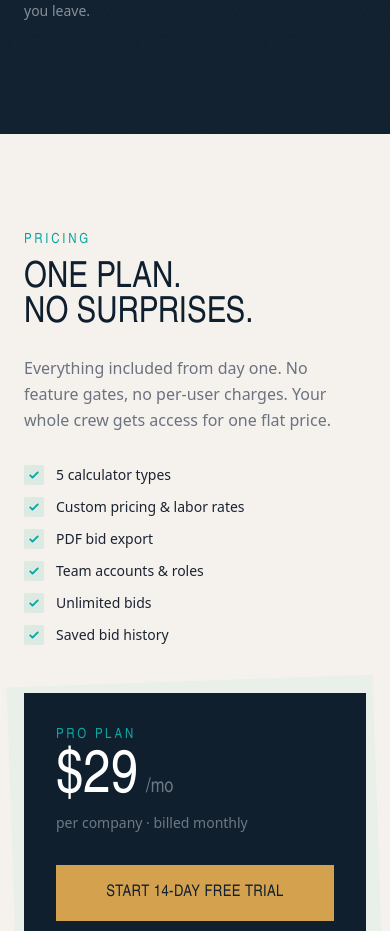
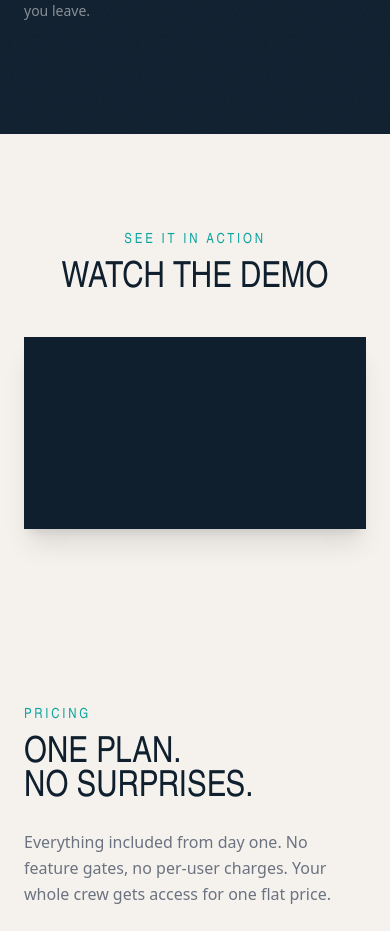
Before and after one commit to smwein/Painting-App, a React (Vite) app: page / in a window 390 px wide. Shown: the part 2680-3611 px from the top of the page. Built offline with nearby package versions, Linux system fonts and the light colour scheme; no server answers; a web font is replaced by a local one.

Commit message:
feat: add YouTube demo video to landing page
Embed the CoatCalc demo video between "How It Works" and "Pricing" sections
with scroll-reveal animation and responsive aspect-ratio container.

Co-Authored-By: Claude Opus 4.6 (1M context) <noreply@anthropic.com>

```diff
--- a/src/pages/Landing.tsx
+++ b/src/pages/Landing.tsx
@@ -204,6 +204,25 @@ export function Landing() {
         </div>
       </section>
 
+      {/* ──────── Demo Video ──────── */}
+      <section className="max-w-6xl mx-auto px-6 pt-24 pb-20">
+        <div className="reveal text-center mb-10">
+          <p className="font-display text-sm font-700 uppercase tracking-[0.2em] text-[#0ea5a0] mb-3">See It In Action</p>
+          <h2 className="font-display text-4xl sm:text-5xl font-900 uppercase leading-[0.95] text-[#0f1f2e]">
+            Watch the Demo
+          </h2>
+        </div>
+        <div className="reveal reveal-delay-1 relative w-full max-w-4xl mx-auto aspect-video bg-[#0f1f2e] shadow-xl shadow-black/10">
+          <iframe
+            src="https://www.youtube.com/embed/Rmb7rPXtBMk"
+            title="CoatCalc Demo"
+            allow="accelerometer; autoplay; clipboard-write; encrypted-media; gyroscope; picture-in-picture"
+            allowFullScreen
+            className="absolute inset-0 w-full h-full"
+          />
+        </div>
+      </section>
+
       {/* ──────── Pricing ──────── */}
       <section id="pricing" className="max-w-6xl mx-auto px-6 py-24">
         <div className="reveal grid md:grid-cols-2 gap-12 items-center">
```
